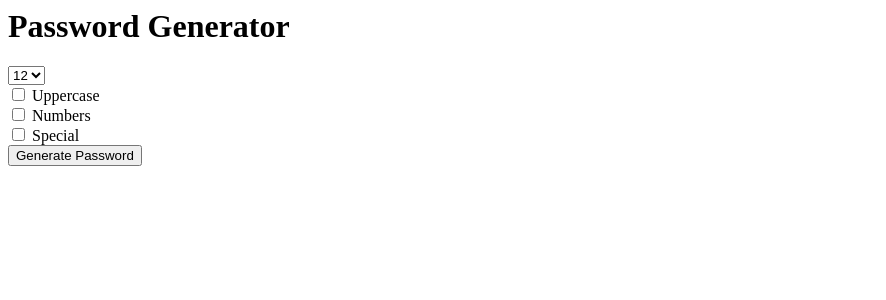
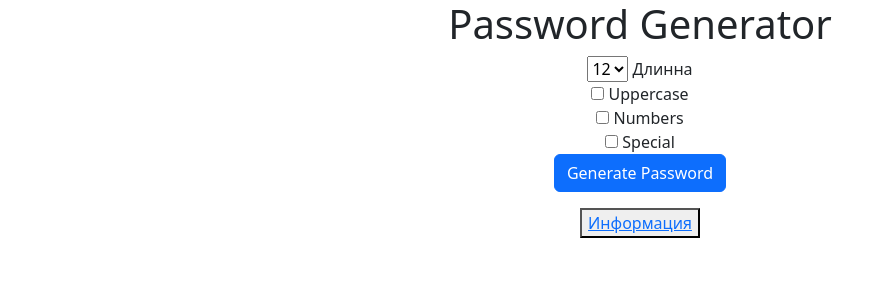
Before and after one commit to doctor-silence/password_generator, a Django app: template password_app/templates/generator/home.html in a window 1280 px wide. Shown: the top 300 px of the page, without its empty margins (0-886 px from the left). Run offline with Django 3.2, Linux system fonts and the light colour scheme; the template is opened without the code that fills it, so the values that code supplies are empty.

Commit message:
add_home

```diff
--- a/password_app/templates/generator/home.html
+++ b/password_app/templates/generator/home.html
@@ -1,3 +1,6 @@
+<link href="https://cdn.jsdelivr.net/npm/bootstrap@5.2.1/dist/css/bootstrap.min.css" rel="stylesheet" integrity="sha384-iYQeCzEYFbKjA/T2uDLTpkwGzCiq6soy8tYaI1GyVh/UjpbCx/TYkiZhlZB6+fzT" crossorigin="anonymous">
+
+<div class="container text-center">
 <h1>Password Generator</h1>
 
 <form action="{% url 'password' %}">
@@ -11,7 +14,7 @@
         <option value="12" selected="selected">12</option>
         <option value="13">13</option>
         <option value="14">14</option>
-    </select>
+    </select> Длинна
 
 <br>
     <input type="checkbox" name="uppercase"> Uppercase
@@ -20,5 +23,8 @@
 <br>
     <input type="checkbox" name="special"> Special
 <br>
-    <input type="submit" value="Generate Password">
+    <input type="submit" value="Generate Password" class="btn btn-primary">
 </form>
+
+<button><a href="{% url 'info' %}">Информация</buttona>
+</div>
```
